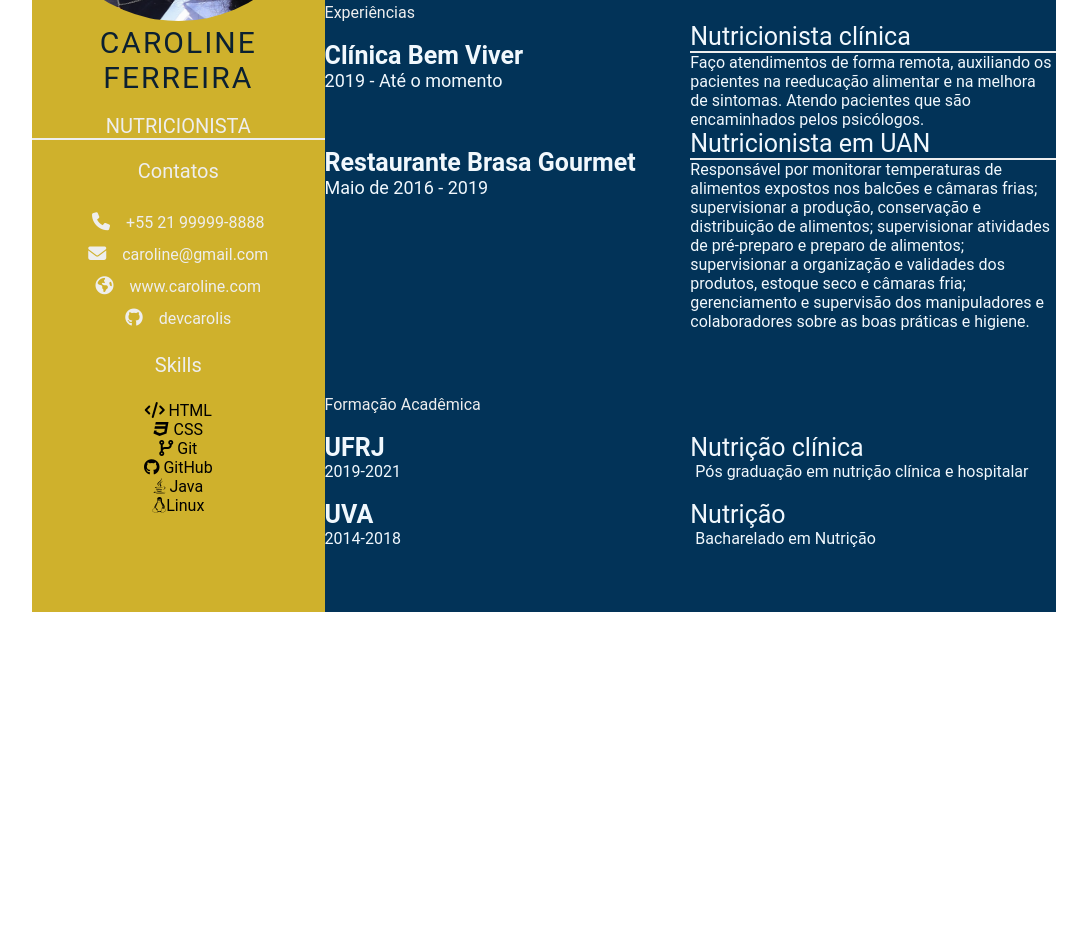
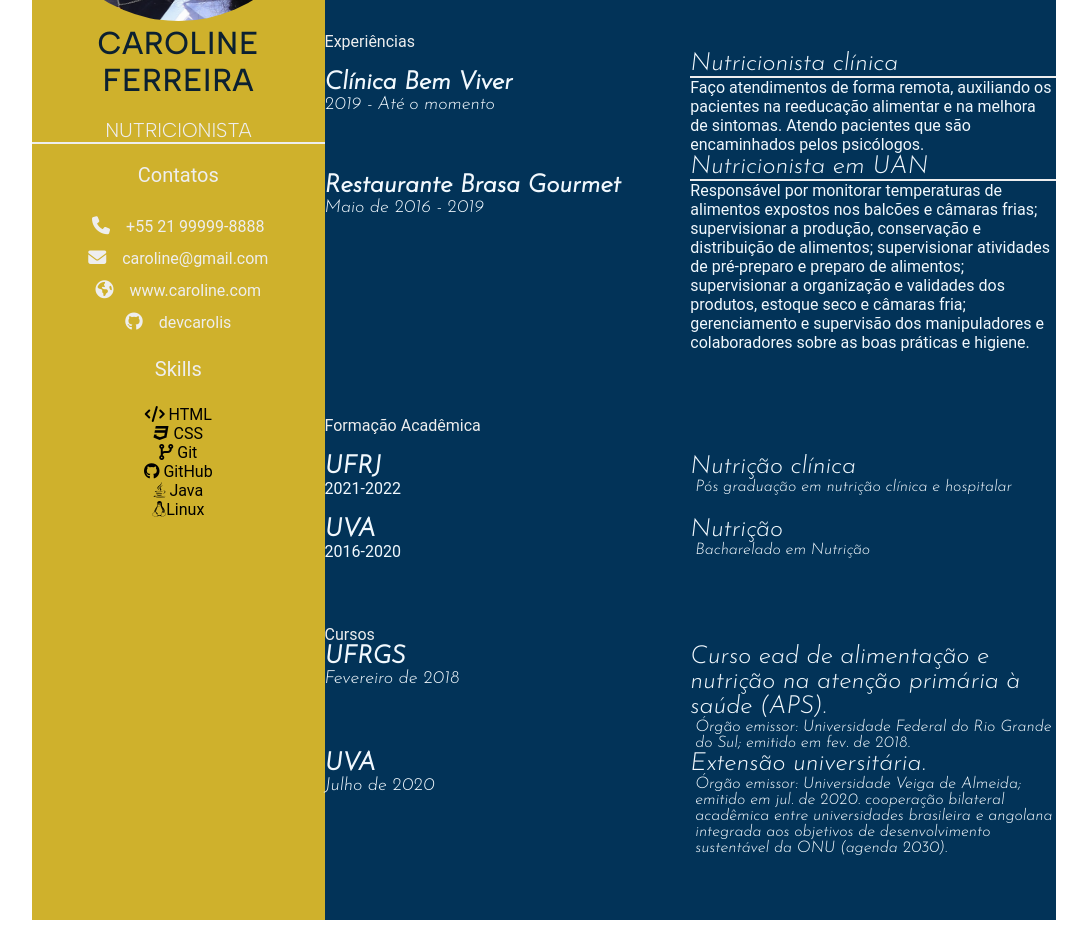
Before and after one commit to devcarolis/devweek.github.io, a plain HTML site: page index.html in a window 1280 px wide. Shown: the part 310-1262 px from the top of the page, without its empty margins (96-1183 px from the left). Before the commit the page ends 954 px from the top, so only its background shows below. Drawn offline with Linux system fonts and the light colour scheme.

Commit message:
add cursos e font no head (#5)

```diff
--- a/index.html
+++ b/index.html
@@ -7,8 +7,12 @@
     <title>Caroline Ferreira CV</title>
 
     <link rel="stylesheet" href="style.css">
+    <!--arquivo de icones -->
     <script src="https://kit.fontawesome.com/673c027b62.js" crossorigin="anonymous"></script>
-
+    <!--arquivo de fonts-->
+    <link rel="preconnect" href="https://fonts.googleapis.com">
+    <link rel="preconnect" href="https://fonts.gstatic.com" crossorigin>
+    <link href="https://fonts.googleapis.com/css2?family=Albert+Sans:wght@300&family=Josefin+Sans:ital,wght@1,300&display=swap" rel="stylesheet">
 </head>
 <body>
     <main class="resume-contents">
@@ -80,7 +84,7 @@
                     <div class="education-contents">
                     <div class="education-left"><br>
                         <p class="education-school-name">UFRJ</p>
-                        <p class="education-time-period">2019-2021</p><br>
+                        <p class="education-time-period">2021-2022</p><br>
                     </div>
                     <div class="education-right"><br>
                         <p class="education-subject">Nutrição clínica</p>
@@ -88,7 +92,7 @@
                     </div>
                     <div class="education-left">
                         <p class="education-school-name">UVA</p>
-                        <p class="education-time-period">2014-2018</p>
+                        <p class="education-time-period">2016-2020</p>
                     </div>
                     <div class="education-right">
                         <p class="education-subject">Nutrição</p>
@@ -96,6 +100,31 @@
                     </div>
                 </div>
             </section>
+            <section class="awards gap">
+                <div class="right-title">Cursos</div>
+                <div class="awards-contents">
+                    <div class="awards-left">
+                    <p class="awards-company-name">UFRGS</p>
+                    <p class="awards-time-period">Fevereiro de 2018</p>
+                    </div>
+                    <div class="awards-right">
+                        <p class="awards-name">Curso ead de alimentação e nutrição na atenção primária à saúde (APS).</p>
+                        <p class="awards-desc">
+                            Órgão emissor: Universidade Federal do Rio Grande do Sul; emitido em fev. de 2018.
+                        </p>
+                    </div>
+                    <div class="awards-left">
+                        <p class="awards-company-name">UVA</p>
+                        <p class="awards-time-period">Julho de 2020</p>
+                        </div>
+                        <div class="awards-right">
+                            <p class="awards-name">Extensão universitária.</p>
+                            <p class="awards-desc">
+                                Órgão emissor: Universidade Veiga de Almeida; emitido em jul. de 2020. cooperação bilateral acadêmica entre universidades brasileira e angolana integrada aos objetivos de desenvolvimento sustentável da ONU (agenda 2030).
+                            </p>
+                        </div>
+                </div>
+            </section>
         </section>
     </main>
 </body>
--- a/style.css
+++ b/style.css
@@ -46,7 +46,9 @@
     font-size: 30px;
     letter-spacing: 2px;
     text-transform: uppercase;
-    text-align: center
+    text-align: center;
+    font-family: 'Albert Sans', sans-serif;
+    font-weight: bolder;
 }
 
 .profession {
@@ -54,6 +56,7 @@
     font-size: 20px;
     text-transform: uppercase;
     text-align: center;
+    font-family: 'Albert Sans', sans-serif;
 }
 
 /* .contact-info { border-bottom: 2px solid #1B2631; } */
@@ -107,6 +110,7 @@
 .about-me-contents {
     font-size: 18px;
     color: #eeeeee;
+    font-family: 'Albert Sans', sans-serif;
 }
 
 .experience-contents,
@@ -123,18 +127,21 @@
 .awards-company-name {
     font-size: 25px;
     font-weight: bold;
+    font-family: 'Josefin Sans', sans-serif;
 }
 
 .exp-time-period,
 .educationp-time-period,
 .awards-time-period {
     font-size: 18px;
+    font-family: 'Josefin Sans', sans-serif;
 }
 
 .exp-position,
 .education-subject,
 .awards-name {
     font-size: 25px;
+    font-family: 'Josefin Sans', sans-serif;
 }
 
 .exp-desc,
@@ -142,4 +149,5 @@
 .awards-desc {
     font-size: 16px;
     padding-left: 5px;
+    font-family: 'Josefin Sans', sans-serif;
 }
```
